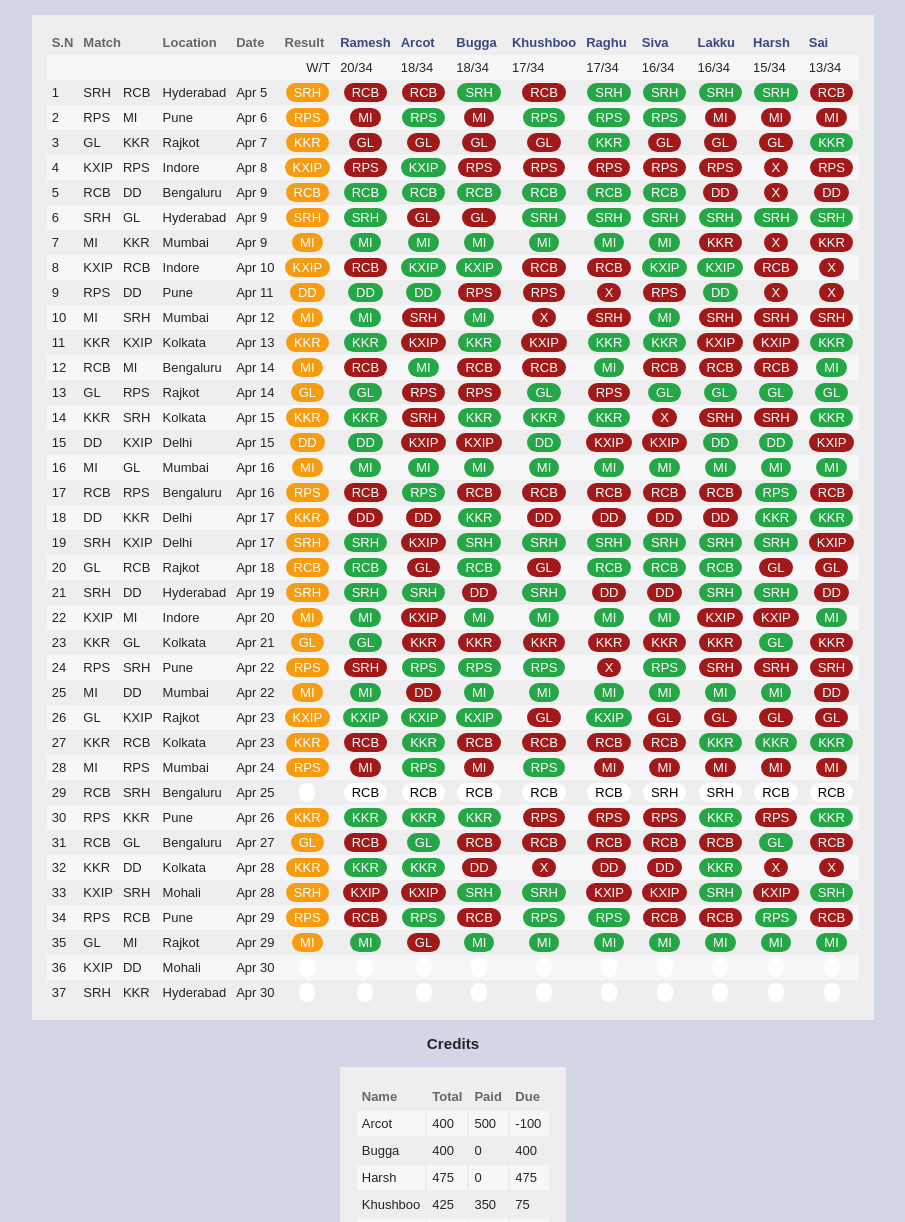
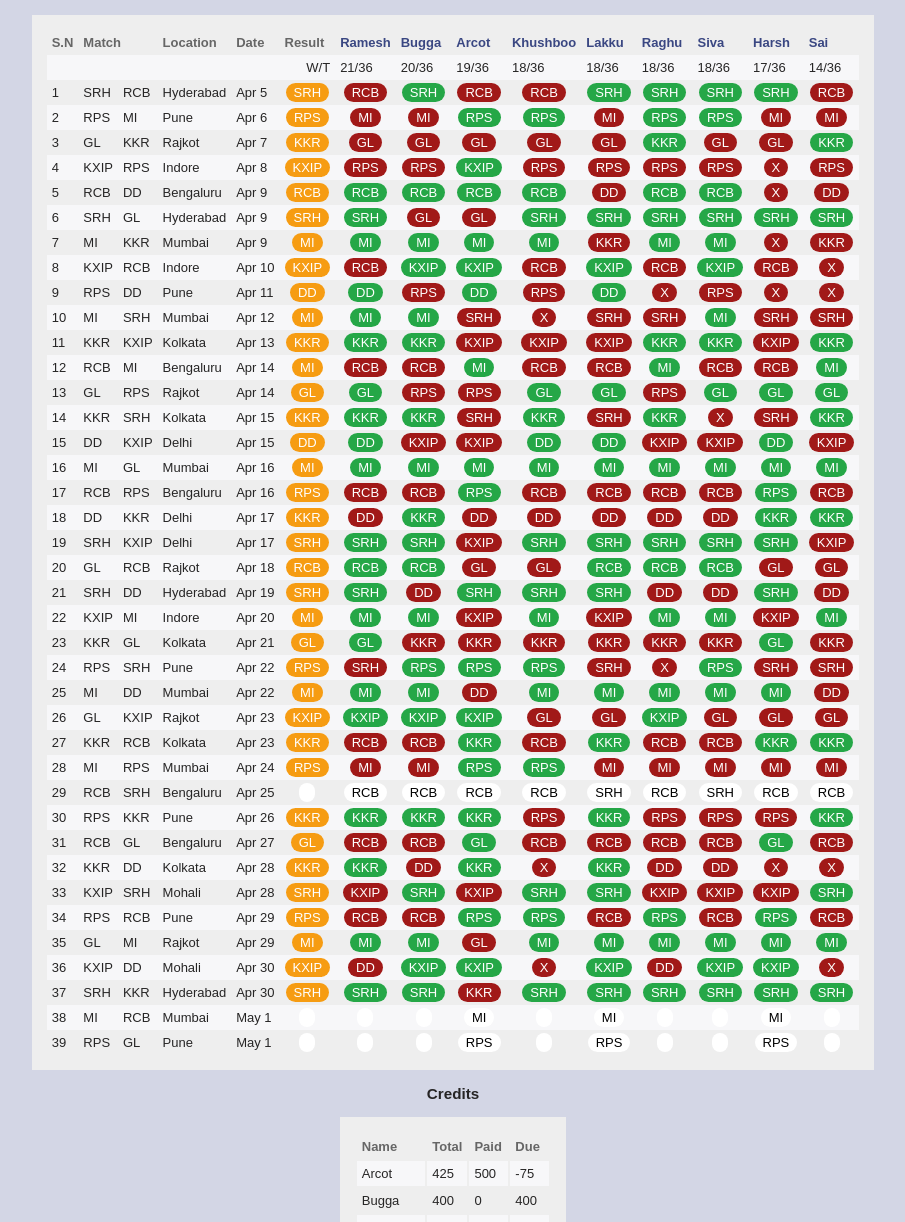
Before and after one commit to ipl10/ipl, a plain HTML site: page index.html in a window 1280 px wide. Shown: the part 74-1296 px from the top of the page, without its empty margins (187-1092 px from the left). Drawn offline with Linux system fonts and the light colour scheme.

Commit message:
Match result 37

```diff
--- a/data.js
+++ b/data.js
@@ -612,30 +612,62 @@
     "location": "Mohali",
     "date": "04-30-2017",
     "time": "4:00PM",
-    "result": "",
-      "lakku": "",
-      "raghu": "",
-      "siva": "",
-      "bugga": "",
-      "arcot": "",
-      "ramesh": "",
-      "harsh": "",
-      "sai":"",
-      "khushboo": ""
+    "result": "KXIP",
+      "lakku": "KXIP",
+      "raghu": "DD",
+      "siva": "KXIP",
+      "bugga": "KXIP",
+      "arcot": "KXIP",
+      "ramesh": "DD",
+      "harsh": "KXIP",
+      "sai":"X",
+      "khushboo": "X"
   },
   {
     "match": ["SRH", "KKR"],
     "location": "Hyderabad",
     "date": "04-30-2017",
     "time": "8:00PM",
+    "result": "SRH",
+      "lakku": "SRH",
+      "raghu": "SRH",
+      "siva": "SRH",
+      "bugga": "SRH",
+      "arcot": "KKR",
+      "ramesh": "SRH",
+      "harsh": "SRH",
+      "sai":"SRH",
+      "khushboo": "SRH"
+  },
+  {
+    "match": ["MI", "RCB"],
+    "location": "Mumbai",
+    "date": "05-01-2017",
+    "time": "4:00PM",
     "result": "",
-      "lakku": "",
+      "lakku": "MI",
       "raghu": "",
       "siva": "",
       "bugga": "",
-      "arcot": "",
+      "arcot": "MI",
       "ramesh": "",
-      "harsh": "",
+      "harsh": "MI",
+      "sai":"",
+      "khushboo": ""
+  },
+  {
+    "match": ["RPS", "GL"],
+    "location": "Pune",
+    "date": "05-01-2017",
+    "time": "8:00PM",
+    "result": "",
+      "lakku": "RPS",
+      "raghu": "",
+      "siva": "",
+      "bugga": "",
+      "arcot": "RPS",
+      "ramesh": "",
+      "harsh": "RPS",
       "sai":"",
       "khushboo": ""
   }
--- a/index.html
+++ b/index.html
@@ -24,24 +24,24 @@
         <th>Date</th>
         <th>Result</th>
         <th class="user-name">Ramesh</th>
+        <th class="user-name">Bugga</th>
         <th class="user-name">Arcot</th>
-        <th class="user-name">Bugga</th>
         <th class="user-name">Khushboo</th>
+        <th class="user-name">Lakku</th>
         <th class="user-name">Raghu</th>
         <th class="user-name">Siva</th>
-        <th class="user-name">Lakku</th>
         <th class="user-name">Harsh</th>
         <th class="user-name">Sai</th>
       </tr>
       <tr class="points">
         <td colspan="6" class="text-right">W/T</td>
         <td>{{win.ramesh + '/' + total}}</td>
+        <td>{{win.bugga + '/' + total}}</td>
         <td>{{win.arcot + '/' + total}}</td>
-        <td>{{win.bugga + '/' + total}}</td>
         <td>{{win.khushboo + '/' + total}}</td>
+        <td>{{win.lakku + '/' + total}}</td>
         <td>{{win.raghu + '/' + total}}</td>
         <td>{{win.siva + '/' + total}}</td>
-        <td>{{win.lakku + '/' + total}}</td>
         <td>{{win.harsh + '/' + total}}</td>
         <td>{{win.sai + '/' + total}}</td>
       </tr>
@@ -53,12 +53,12 @@
         <td>{{d.date | date:"MMM d"}}</td>
         <td class="indicator" ng-class="{'result':d.result!=''}"><span>{{d.result}}</span></td>
         <td class="indicator" ng-class="{'correct':d.ramesh==d.result && d.result!='','wrong':d.ramesh!=d.result && d.result!=''}"><span>{{d.ramesh}}</span></td>
+        <td class="indicator" ng-class="{'correct':d.bugga==d.result && d.result!='','wrong':d.bugga!=d.result && d.result!=''}"><span>{{d.bugga}}</span></td>
         <td class="indicator" ng-class="{'correct':d.arcot==d.result && d.result!='','wrong':d.arcot!=d.result && d.result!=''}"><span>{{d.arcot}}</span></td>
-        <td class="indicator" ng-class="{'correct':d.bugga==d.result && d.result!='','wrong':d.bugga!=d.result && d.result!=''}"><span>{{d.bugga}}</span></td>
         <td class="indicator" ng-class="{'correct':d.khushboo==d.result && d.result!='','wrong':d.khushboo!=d.result && d.result!=''}"><span>{{d.khushboo}}</span></td>
+        <td class="indicator" ng-class="{'correct':d.lakku==d.result && d.result!='','wrong':d.lakku!=d.result && d.result!=''}"><span>{{d.lakku}}</span></td>
         <td class="indicator" ng-class="{'correct':d.raghu==d.result && d.result!='','wrong':d.raghu!=d.result && d.result!=''}"><span>{{d.raghu}}</span></td>
         <td class="indicator" ng-class="{'correct':d.siva==d.result && d.result!='','wrong':d.siva!=d.result && d.result!=''}"><span>{{d.siva}}</span></td>
-        <td class="indicator" ng-class="{'correct':d.lakku==d.result && d.result!='','wrong':d.lakku!=d.result && d.result!=''}"><span>{{d.lakku}}</span></td>
         <td class="indicator" ng-class="{'correct':d.harsh==d.result && d.result!='','wrong':d.harsh!=d.result && d.result!=''}"><span>{{d.harsh}}</span></td>
         <td class="indicator" ng-class="{'correct':d.sai==d.result && d.result!='','wrong':d.sai!=d.result && d.result!=''}"><span>{{d.sai}}</span></td>
       </tr>
```
